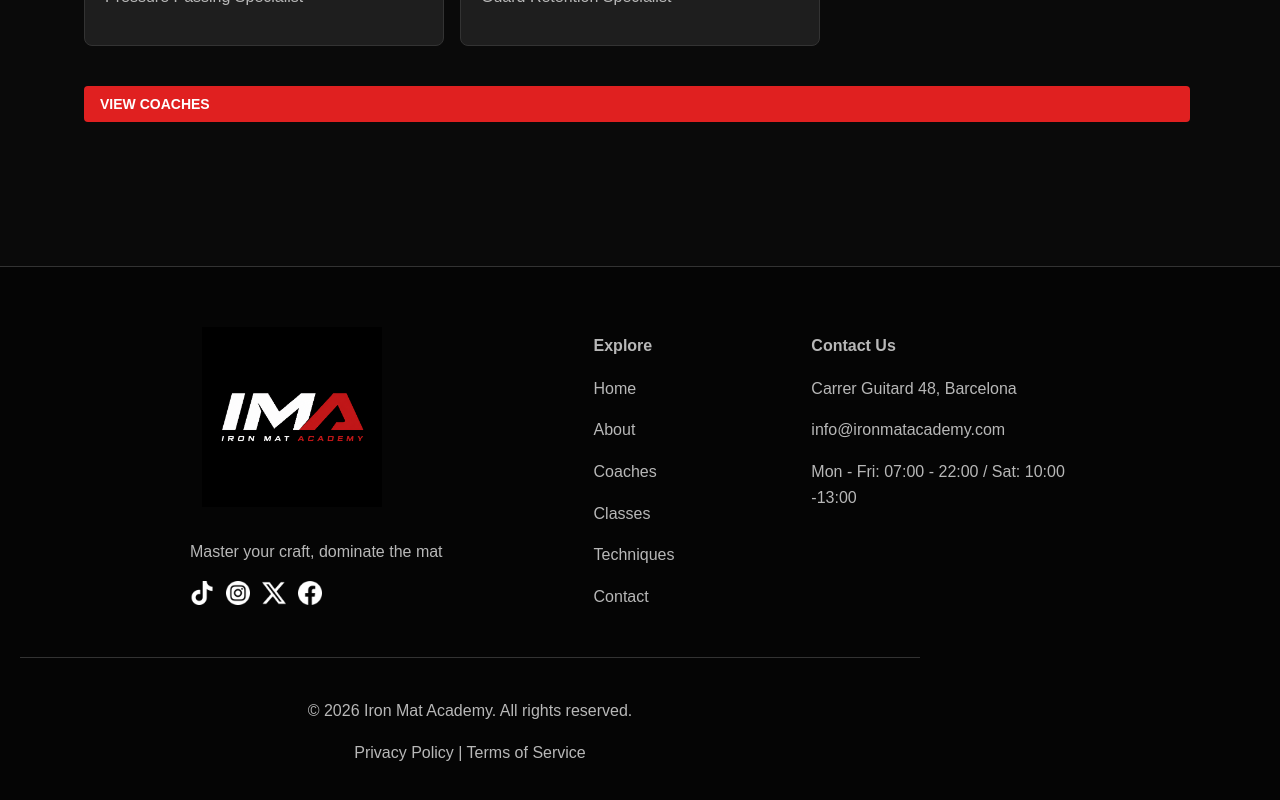
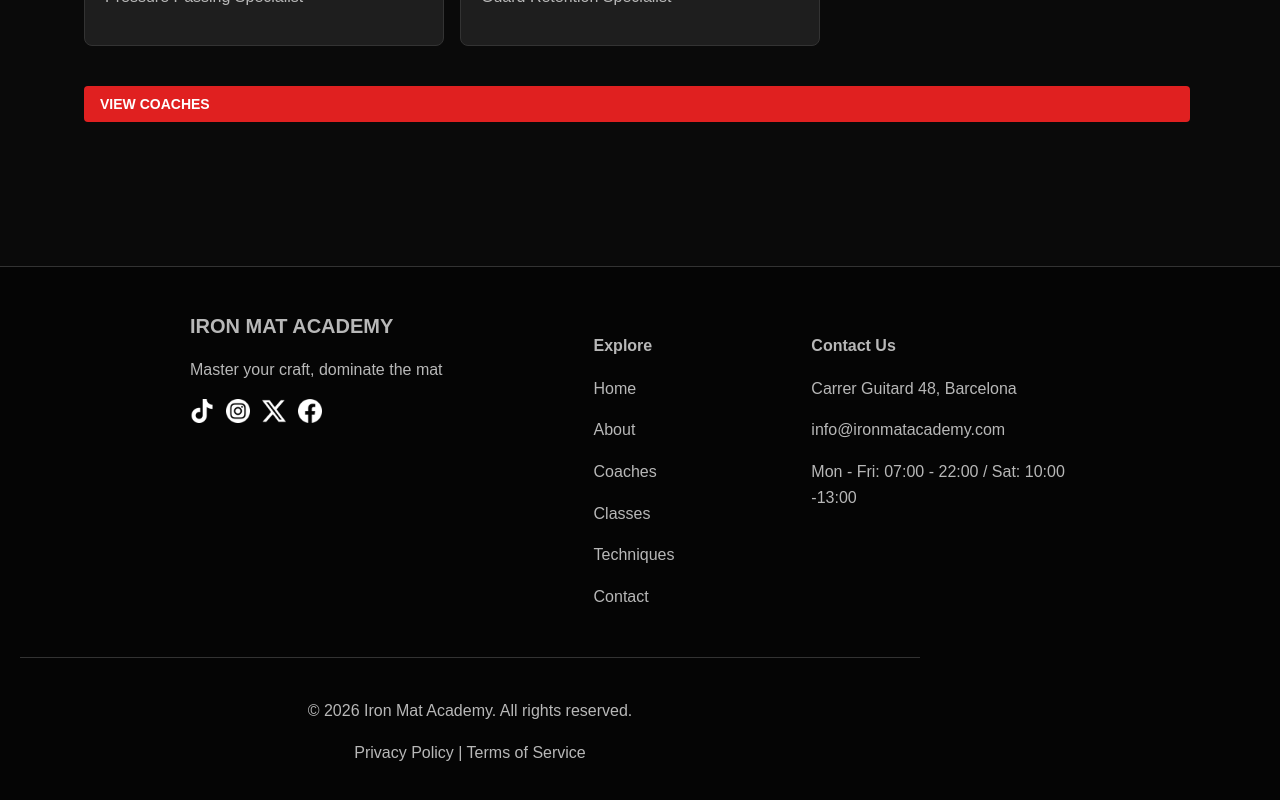
Before and after one commit to YenaKC/iron-mat-academy-client, a React (Vite) app: page / in a window 1280 px wide. Shown: the part 938-1738 px from the top of the page. Built offline with nearby package versions, Linux system fonts and the light colour scheme.

Commit message:
footer logo st

```diff
--- a/src/components/Footer.jsx
+++ b/src/components/Footer.jsx
@@ -10,12 +10,7 @@ function Footer() {
             <div className="footer-content">
 
                 <div className="footer-brand">
-
-                    <img
-                        src={logo}
-                        alt="Iron Mat Academy"
-                        className="footer-logo"
-                    />
+                    <h3>IRON MAT ACADEMY</h3>
                     <p>Master your craft, dominate the mat</p>
 
                     <div className="footer-socials">
```
